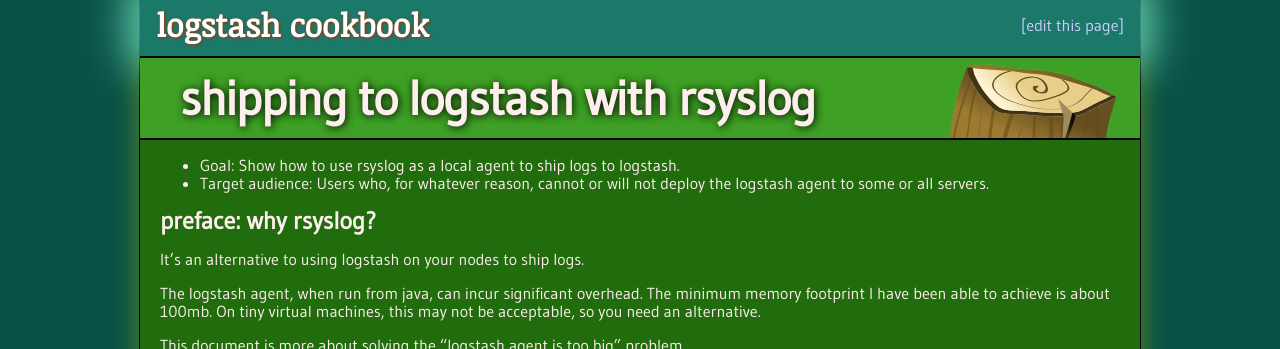
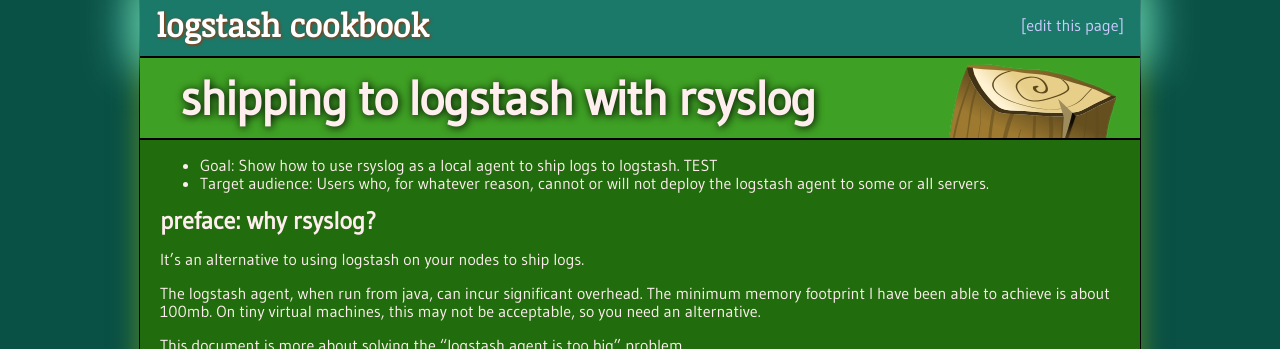
Before and after one commit to logstash/cookbook, a Jekyll site: the page built from recipes/rsyslog-agent/index.md, in a window 1280 px wide. Shown: the top 349 px of the page. Built offline with Jekyll 4.4.1, drawn with Linux system fonts in a browser that asks for light colours; nearby versions of some CDN libraries; some web fonts are replaced.

```diff
--- a/recipes/rsyslog-agent/index.md
+++ b/recipes/rsyslog-agent/index.md
@@ -4,7 +4,7 @@ title: shipping to logstash with rsyslog
 tags: getting started, rsyslog
 ---
 
-* Goal: Show how to use rsyslog as a local agent to ship logs to logstash.
+* Goal: Show how to use rsyslog as a local agent to ship logs to logstash. TEST
 * Target audience: Users who, for whatever reason, cannot or will not deploy the
   logstash agent to some or all servers.
 
```
